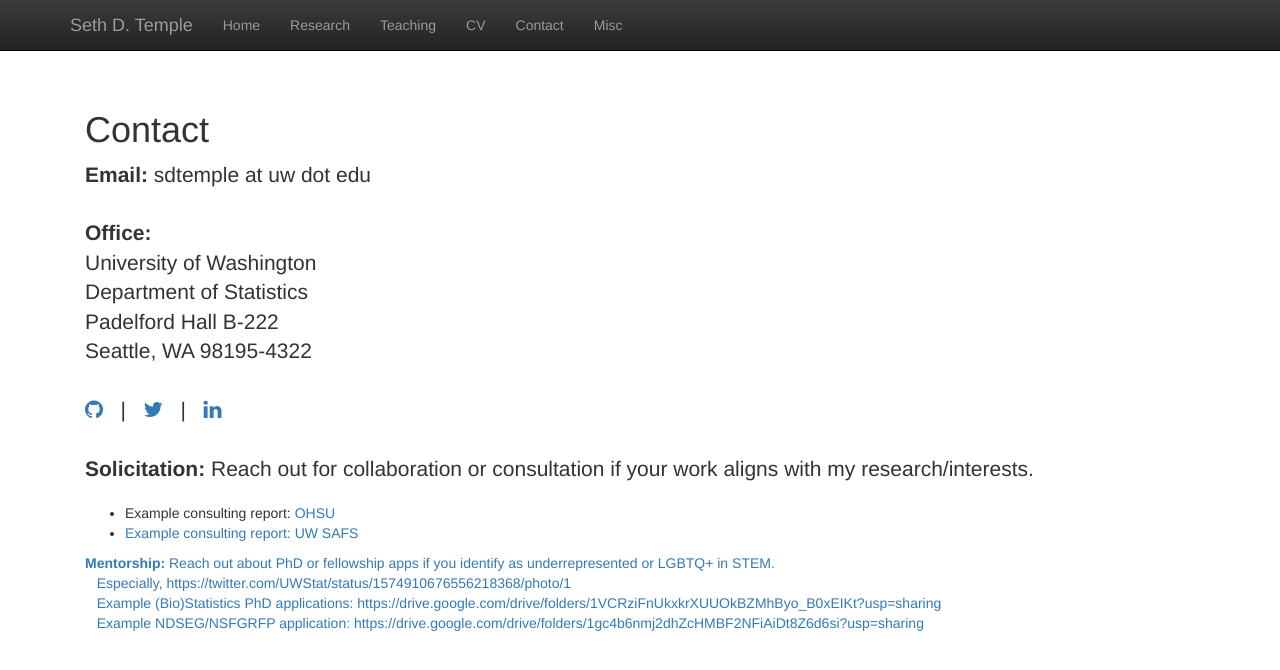
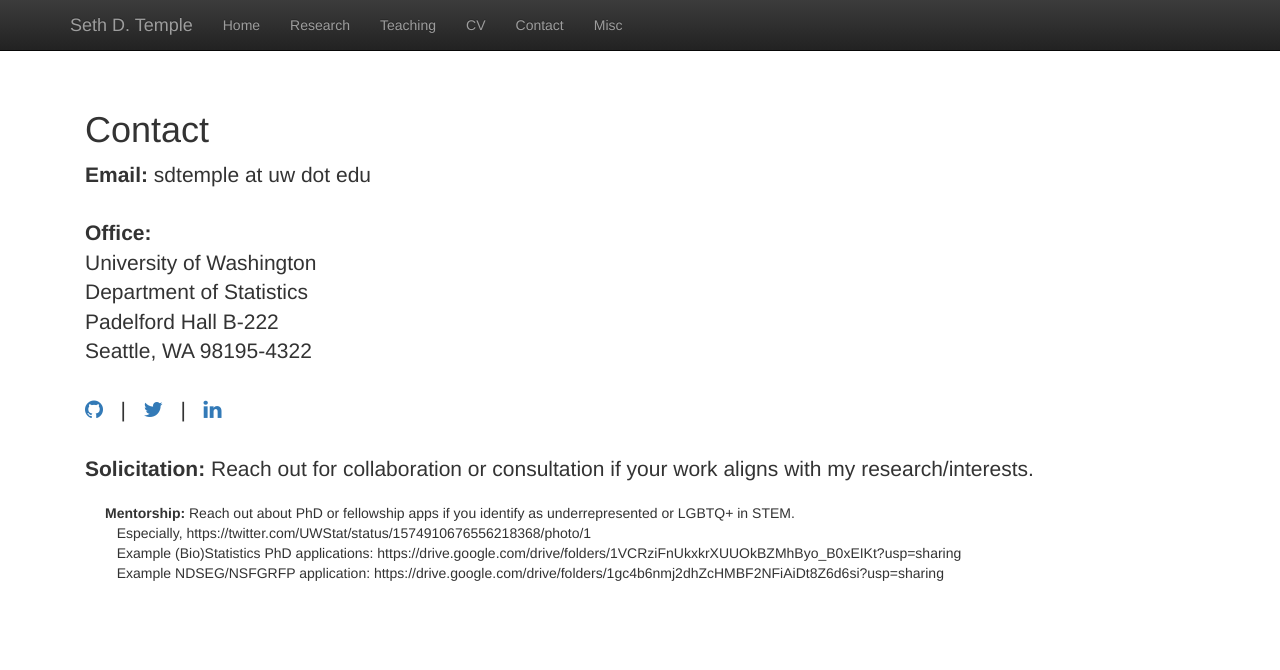
Before and after one commit to sdtemple/sdtemple.github.io, a Jekyll site: the page built from contact.html, in a window 1280 px wide. Shown: the top 670 px of the page. Built offline with Jekyll 4.4.1, drawn with Linux system fonts in a browser that asks for light colours; nearby versions of some CDN libraries; library files that are not in the unit come from our copies.

Commit message:
Update contact.html

```diff
--- a/contact.html
+++ b/contact.html
@@ -25,11 +25,6 @@
   <br/><br/>
   <strong>Solicitation:</strong> Reach out for collaboration or consultation if your work aligns with my research/interests. <br/>
   <p class="content" style="padding:0px;margin:0px 20px 0px;">
-  <ul>
-    <li>Example consulting report: <a href = "files/ohsu-consulting-sdtemple-220805.pdf">OHSU<a/> </li>
-    <li>Example consulting report: <a href = "files/safs-consulting-sdtemple.pdf">UW SAFS<a/> </li>
-  </ul>
- </p>
   <strong>Mentorship:</strong> Reach out about PhD or fellowship apps if you identify as underrepresented or LGBTQ+ in STEM. <br/>
   &nbsp;&nbsp; Especially, https://twitter.com/UWStat/status/1574910676556218368/photo/1<br/>
   &nbsp;&nbsp; Example (Bio)Statistics PhD applications: https://drive.google.com/drive/folders/1VCRziFnUkxkrXUUOkBZMhByo_B0xEIKt?usp=sharing<br/>
```
